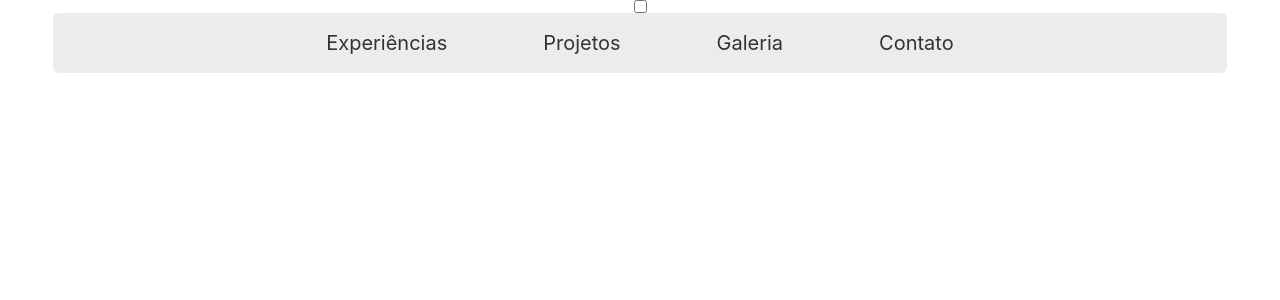
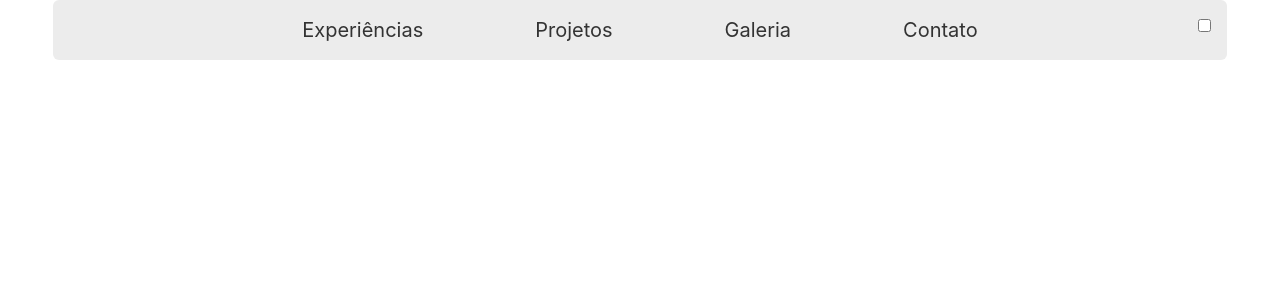
Before and after one commit to jgdlago/architecture-portfolio-frontend, a Vue app in the folder architecture-portfolio/: page / in a window 1280 px wide. Shown: the top 300 px of the page. Built offline with nearby package versions, Linux system fonts and the light colour scheme.

Commit message:
:sparckles: Feat: Troca de tema na NavBar.vue

```diff
--- a/architecture-portfolio/src/App.vue
+++ b/architecture-portfolio/src/App.vue
@@ -1,16 +1,9 @@
 <script setup lang="ts">
 import { RouterLink, RouterView } from 'vue-router'
 import NavBar from "@/components/Organisms/NavBar.vue";
-import { useDark } from '@vueuse/core'
-
-const isDark = useDark()
 </script>
 
 <template>
-  <div class="grid place-content-center">
-    <input type="checkbox" v-model="isDark">
-  </div>
-
   <NavBar />
   <RouterView />
 </template>
--- a/architecture-portfolio/src/components/Organisms/NavBar.vue
+++ b/architecture-portfolio/src/components/Organisms/NavBar.vue
@@ -1,14 +1,23 @@
 <script setup lang="ts">
 import MenuItem from "@/components/Atoms/MenuItem.vue";
+import { useDark } from "@vueuse/core";
+
+const isDark = useDark();
 </script>
 
 <template>
-  <div class="w-11/12 mx-auto bg-background py-4 rounded-md">
-    <div class="flex justify-center items-center">
-      <MenuItem text="Experiências" url="#"/>
-      <MenuItem text="Projetos" url="#"/>
-      <MenuItem text="Galeria" url="#"/>
-      <MenuItem text="Contato" url="#"/>
+  <div class="w-11/12 mx-auto bg-background py-4 rounded-md relative">
+
+    <div class="flex justify-center items-center space-x-4">
+      <MenuItem text="Experiências" url="#" />
+      <MenuItem text="Projetos" url="#" />
+      <MenuItem text="Galeria" url="#" />
+      <MenuItem text="Contato" url="#" />
+    </div>
+
+
+    <div class="absolute top-4 right-4">
+      <input type="checkbox" v-model="isDark" />
     </div>
   </div>
 </template>
```
